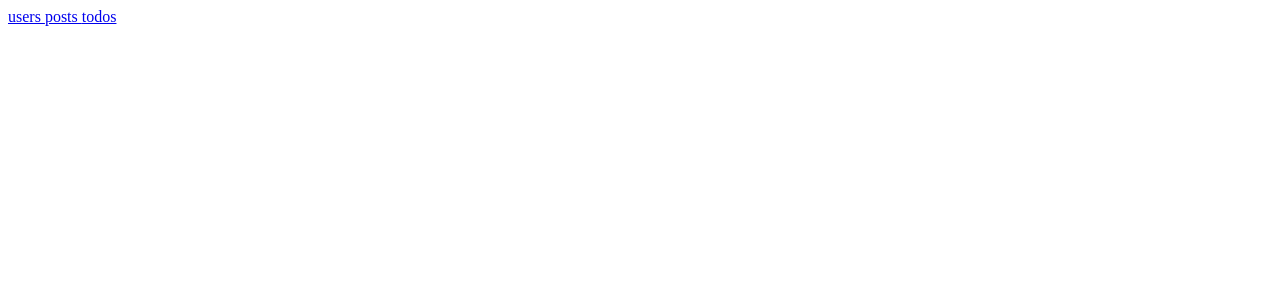
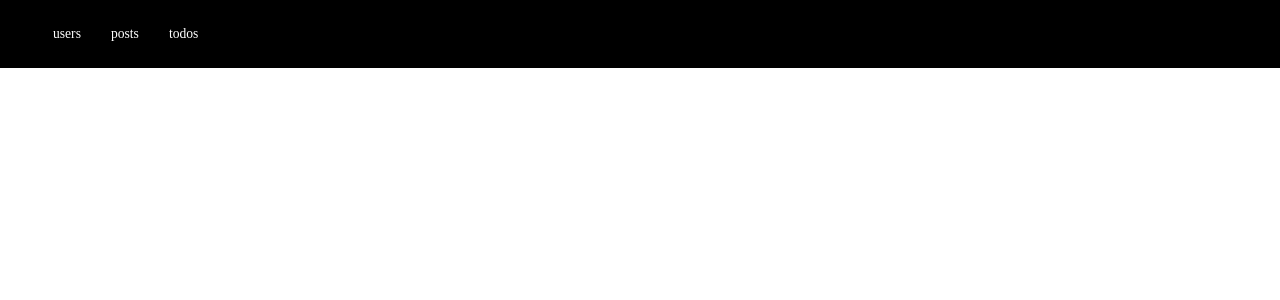
Before and after one commit to Luki1235512/angular-rest-api, an Angular app: page / in a window 1280 px wide. Shown: the top 300 px of the page. Built offline with nearby package versions, Linux system fonts and the light colour scheme.

Commit message:
added navbar

```diff
--- a/src/app/app.component.css
+++ b/src/app/app.component.css
@@ -0,0 +1,26 @@
+.navbar {
+  position: sticky;
+  top: 0;
+  height: 70px;
+  background-color: black;
+  display: flex;
+  align-items: center;
+  margin: -10px -10px 20px;
+  z-index: 5;
+}
+
+.navbarList {
+  display: flex;
+  list-style: none;
+}
+
+.navbarLink {
+  font-size: 0.85rem;
+  color: white;
+  padding: 10px;
+  margin: 0 5px;
+  border-style: solid;
+  border-width: 0 0 1px 0;
+  border-color: transparent;
+  text-decoration: none;
+}
--- a/src/app/app.component.html
+++ b/src/app/app.component.html
@@ -1,4 +1,16 @@
-<a href="/users">users </a>
-<a href="/posts"> posts </a>
-<a href="/todos"> todos </a>
+
+<nav class="navbar">
+  <ul class="navbarList">
+    <li class="navbarItem">
+      <a class="navbarLink" href="/users">users </a>
+    </li>
+    <li class="navbarItem">
+      <a class="navbarLink" href="/posts"> posts </a>
+    </li>
+    <li class="navbarItem">
+      <a class="navbarLink" href="/todos"> todos </a>
+    </li>
+  </ul>
+</nav>
+
 <router-outlet></router-outlet>
```
